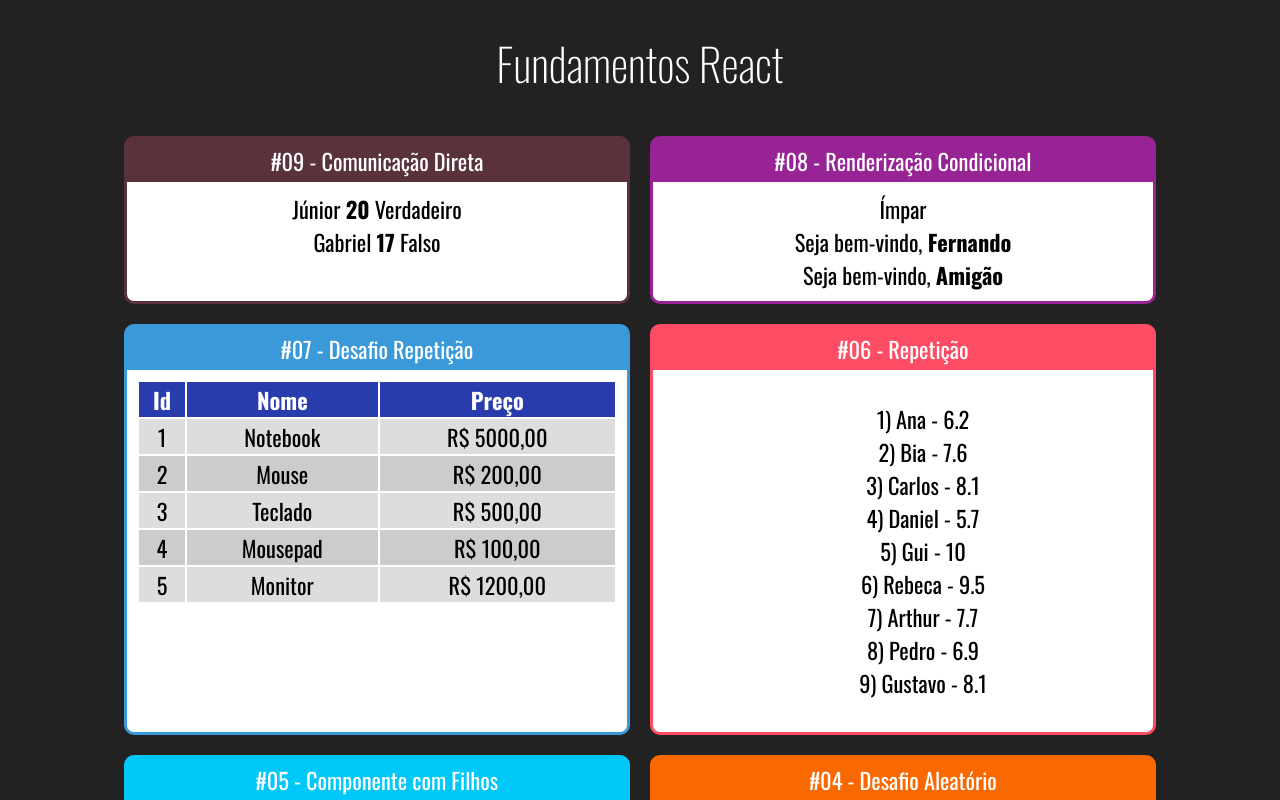
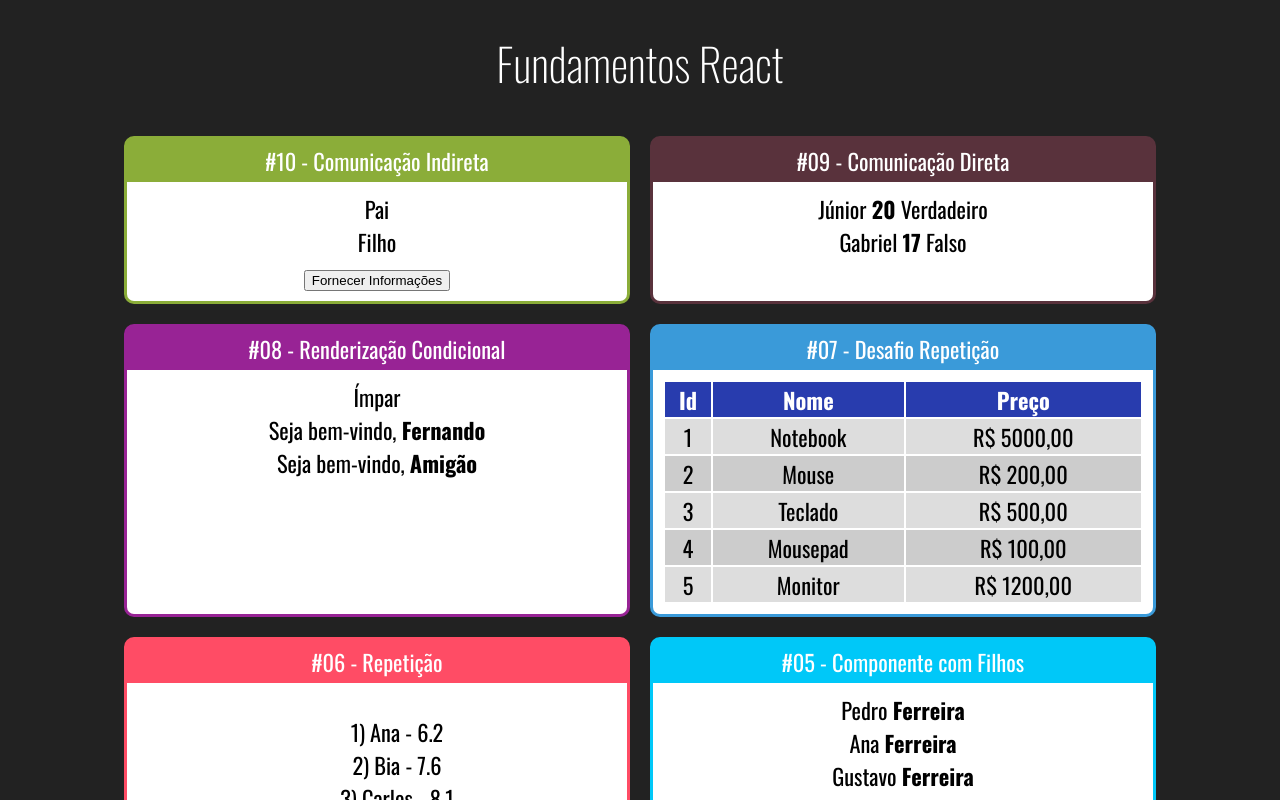
Before and after one commit to igormap/curso-react, a React (Create React App) app: page / in a window 1280 px wide. Shown: the top 800 px of the page. Built offline with nearby package versions, Linux system fonts and the light colour scheme.

Commit message:
Comunicação Indireta

```diff
--- a/src/App.jsx
+++ b/src/App.jsx
@@ -2,6 +2,7 @@ import React from "react";
 
 import "./App.css";
 
+import IndiretaPai from "./components/comunicacao/IndiretaPai";
 import DiretaPai from "./components/comunicacao/DiretaPai";
 import UsuarioInfo from "./components/condicional/UsuarioInfo";
 import ParOuImpar from "./components/condicional/ParOuImpar";
@@ -21,6 +22,10 @@ export default (_) => (
     <h1>Fundamentos React</h1>
 
     <div className="Cards">
+      <Card titulo="#10 - Comunicação Indireta" color="#8BAD39">
+        <IndiretaPai />
+      </Card>
+
       <Card titulo="#09 - Comunicação Direta" color="#59323C">
         <DiretaPai />
       </Card>
--- /dev/null
+++ b/src/components/comunicacao/IndiretaFilho.jsx
@@ -0,0 +1,20 @@
+import React from "react";
+
+function IndiretaFilho(props) {
+  const cb = props.quandoClicar;
+
+  return (
+    <div>
+      <div>Filho</div>
+      <button
+        onClick={(_) => {
+          cb("João", 53, true);
+        }}
+      >
+        Fornecer Informações
+      </button>
+    </div>
+  );
+}
+
+export default IndiretaFilho;
--- /dev/null
+++ b/src/components/comunicacao/IndiretaPai.jsx
@@ -0,0 +1,19 @@
+import React from "react";
+import IndiretaFilho from "./IndiretaFilho";
+
+function IndiretaPai(props) {
+  function fornecerInformacoes(nomeParam, idadeParam, nerdParam) {
+    nome = nomeParam;
+    idade = idadeParam;
+    nerd = nerdParam;
+  }
+
+  return (
+    <div>
+      <div>Pai</div>
+      <IndiretaFilho quandoClicar={fornecerInformacoes} />
+    </div>
+  );
+}
+
+export default IndiretaPai;
--- a/src/components/condicional/if.js
+++ b/src/components/condicional/if.js
@@ -1,3 +1,4 @@
+// eslint-disable-next-line
 export default (props) => {
   const elseChild = props.children.filter((child) => {
     return child.type && child.type.name === "Else";
```
Also changed, not shown: src/components/comunicacao/DiretaPai.jsx (+7 -9 lines).
